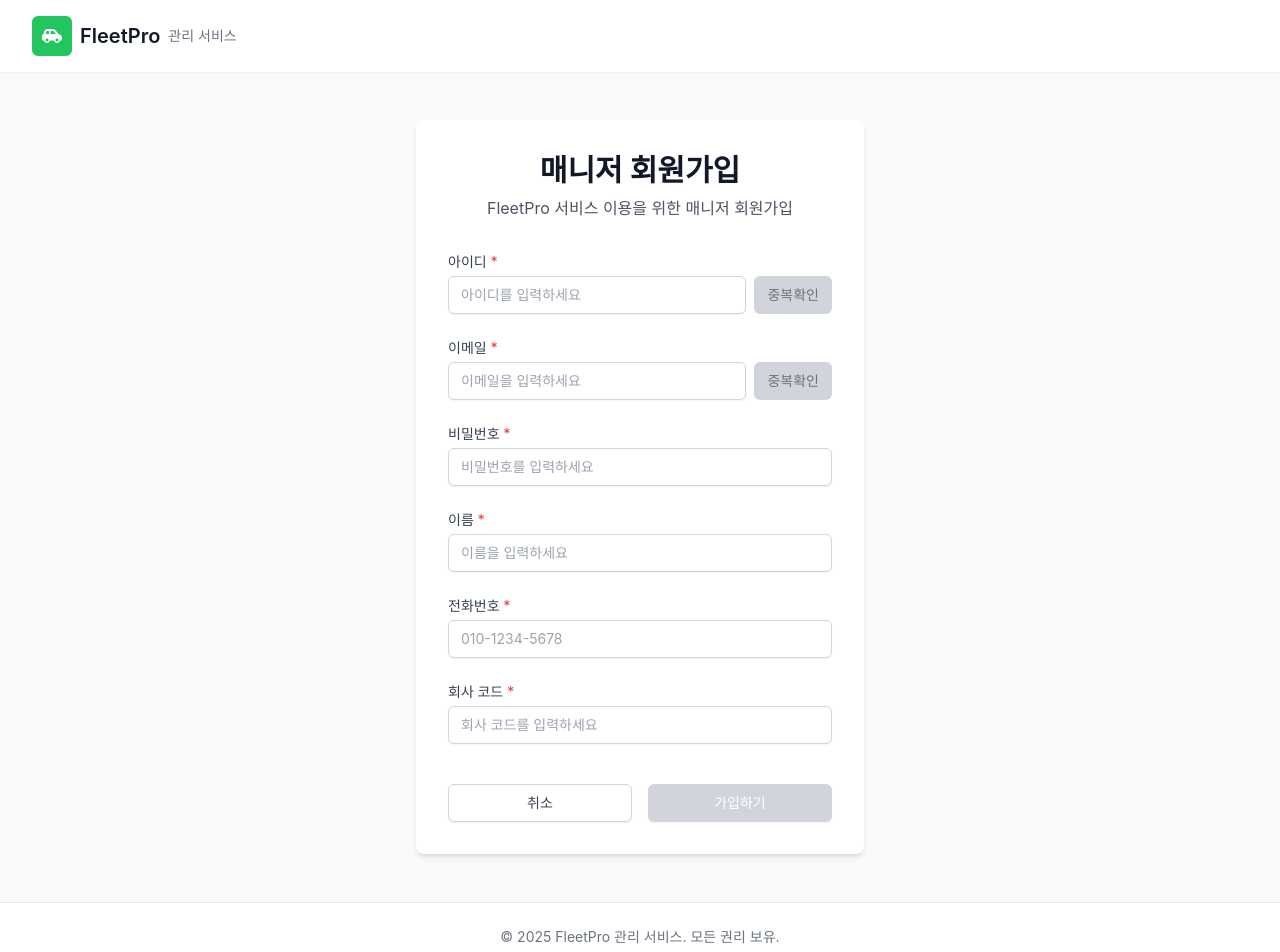
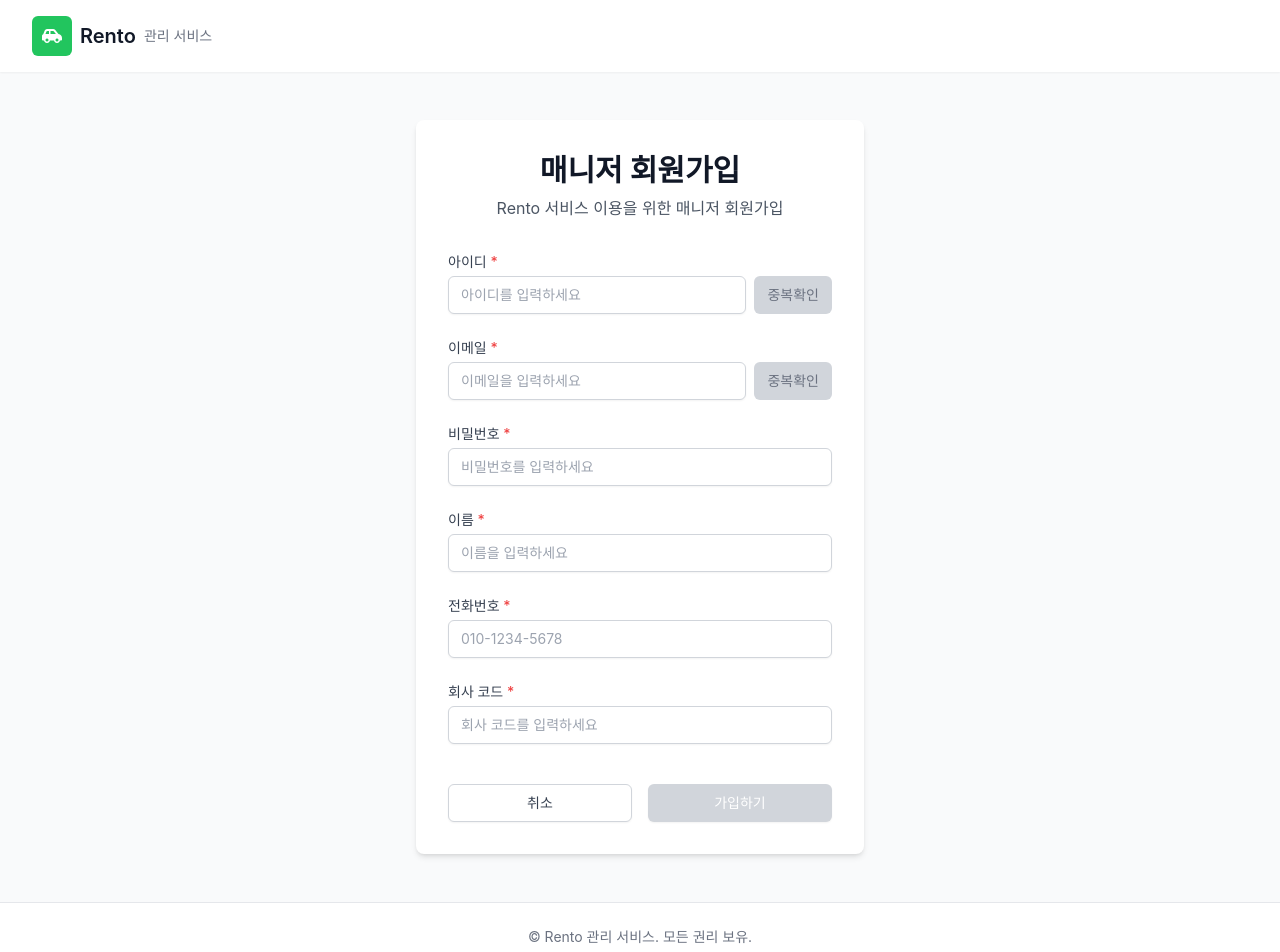
Before and after one commit to ehouse16/KBE5-Rento-FE, a React (Create React App) app in the folder frontend/: page /manager-register in a window 1280 px wide. Shown: the top 952 px of the page. Built offline with nearby package versions, Linux system fonts and the light colour scheme; no server answers.

Commit message:
로고 수정

```diff
--- a/frontend/src/components/Footer.jsx
+++ b/frontend/src/components/Footer.jsx
@@ -2,7 +2,7 @@ import React from "react";
 
 const Footer = () => (
   <footer style={{ textAlign: 'center', padding: '1rem', backgroundColor: '#f1f1f1', fontSize: '14px', color: '#555' }}>
-    © {new Date().getFullYear()} FleetPro Management Service. All rights reserved.
+    © {new Date().getFullYear()} Rento Management Service. All rights reserved.
   </footer>
 );
 
--- a/frontend/src/components/pages/ManagerRegisterPage.tsx
+++ b/frontend/src/components/pages/ManagerRegisterPage.tsx
@@ -14,7 +14,7 @@ const ManagerRegisterPage: React.FC = () => {
             <div className="h-10 w-10 bg-green-500 rounded-md flex items-center justify-center text-white">
               <i className="fas fa-car-side"></i>
             </div>
-            <span className="ml-2 text-xl font-semibold text-gray-900">FleetPro</span>
+            <span className="ml-2 text-xl font-semibold text-gray-900">Rento</span>
             <span className="ml-2 text-sm text-gray-500">관리 서비스</span>
           </div>
         </div>
@@ -25,7 +25,7 @@ const ManagerRegisterPage: React.FC = () => {
         <div className="bg-white p-8 rounded-lg shadow-md w-full max-w-md">
           <div className="text-center mb-8">
             <h2 className="text-3xl font-bold text-gray-900 mb-2">매니저 회원가입</h2>
-            <p className="text-gray-600">FleetPro 서비스 이용을 위한 매니저 회원가입</p>
+            <p className="text-gray-600">Rento 서비스 이용을 위한 매니저 회원가입</p>
           </div>
           <ManagerRegisterForm onSuccess={() => navigate('/')} />
         </div>
@@ -35,7 +35,7 @@ const ManagerRegisterPage: React.FC = () => {
       <footer className="bg-white border-t border-gray-200">
         <div className="max-w-7xl mx-auto py-6 px-4 sm:px-6 lg:px-8">
           <p className="text-center text-sm text-gray-500">
-            &copy; 2025 FleetPro 관리 서비스. 모든 권리 보유.
+            &copy; Rento 관리 서비스. 모든 권리 보유.
           </p>
         </div>
       </footer>
```
